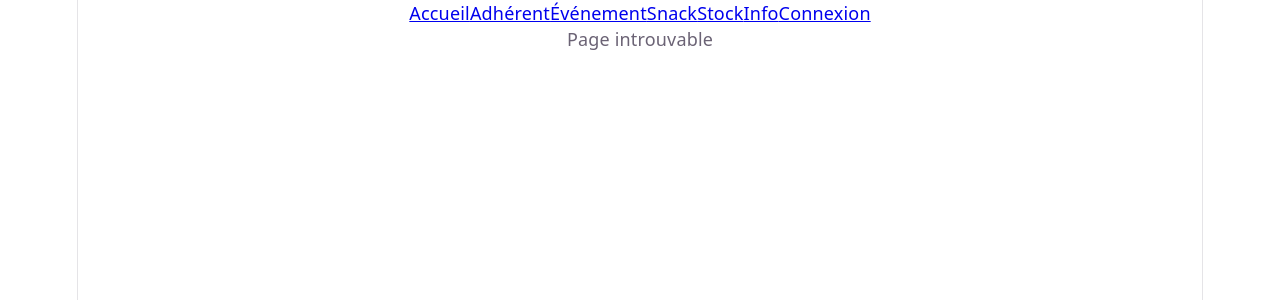
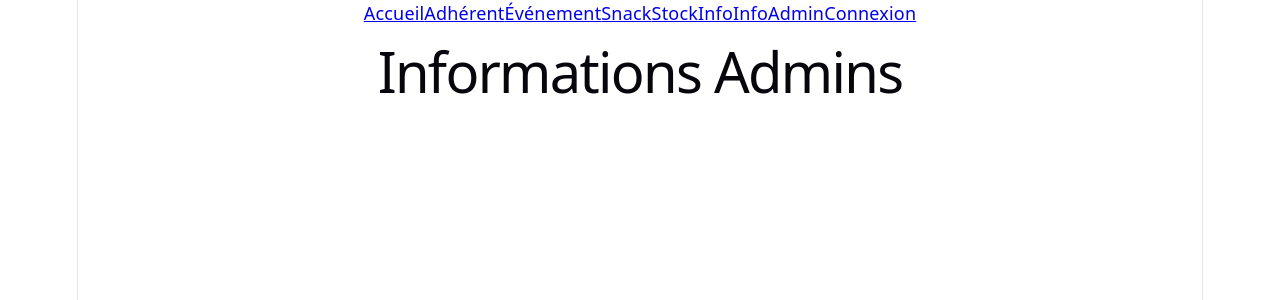
Before and after one commit to NicolasJMuller/AEPUD, a React (Vite) app in the folder AEPUD/: page /infoadmin in a window 1280 px wide. Shown: the top 300 px of the page. Built offline with nearby package versions, Linux system fonts and the light colour scheme.

Commit message:
Création info admin

```diff
--- a/AEPUD/src/App.tsx
+++ b/AEPUD/src/App.tsx
@@ -7,6 +7,7 @@ import Evenement from "./pages/Evenement";
 import Info from "./pages/Info";
 import Snack from "./pages/Snack";
 import Stock from "./pages/Stock";
+import InfoAdmin from "./pages/InfoAdmin";
 import { useState } from 'react'
 import heroImg from './assets/hero.png'
 import reactLogo from './assets/react.svg'
@@ -28,6 +29,8 @@ function App() {
           <Route path="info" element={<Info />} />
           <Route path="snack" element={<Snack />} />
           <Route path="stock" element={<Stock />} />
+          <Route path="infoadmin" element={<InfoAdmin />} />
+
           <Route path="*" element={<p>Page introuvable</p>} />
         </Route>
       </Routes>
--- /dev/null
+++ b/AEPUD/src/components/Facture.tsx
@@ -0,0 +1,4 @@
+interface FactureProps {
+    image: string
+    description: string
+}
--- a/AEPUD/src/components/Layout.tsx
+++ b/AEPUD/src/components/Layout.tsx
@@ -11,6 +11,7 @@ export default function Layout() {
           <NavLink to="/snack">Snack</NavLink>
           <NavLink to="/stock">Stock</NavLink>
           <NavLink to="/info">Info</NavLink>
+          <NavLink to="/infoadmin">InfoAdmin</NavLink>
           <NavLink to="/connexion">Connexion</NavLink>
         </nav>
       </header>
--- /dev/null
+++ b/AEPUD/src/pages/InfoAdmin.tsx
@@ -0,0 +1,3 @@
+export default function InfoAdmin() {
+  return <h1>Informations Admins</h1>;
+}
```
